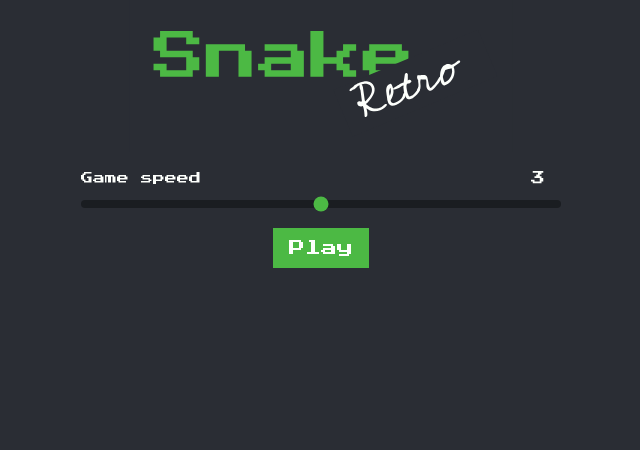
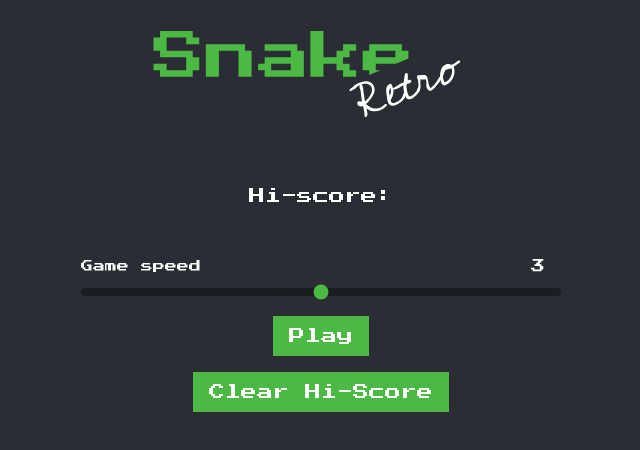
Before and after one commit to itzUmair/snake-game, a React (Vite) app: page / in a window 1280 px wide. Shown: the top 450 px of the page, without its empty margins (319-959 px from the left). Built offline with nearby package versions, Linux system fonts and the light colour scheme.

Commit message:
added clear score button on home screen

```diff
--- a/src/components/Home.jsx
+++ b/src/components/Home.jsx
@@ -7,11 +7,15 @@ StartSFX.load();
 
 const Home = ({ gameSettings, setGameSettings, setIsPlaying }) => {
   const [gameSpeed, setGameSpeed] = useState(3);
+  const [hiScore, setHiScore] = useState(
+    JSON.parse(localStorage.getItem("hi-score"))
+  );
 
   return (
     <div className="px-4 lg:px-16 flex flex-col items-center justify-center">
       <img src={Logo} alt="Snake Retro" className=" w-96" />
       <div className=" w-[80vw] lg:w-[30rem]">
+        <h2 className="text-center text-clr-100 py-8">Hi-score: {hiScore}</h2>
         <label
           htmlFor="length"
           className=" mt-4 text-xs text-clr-100 flex justify-between items-center pr-4"
@@ -43,6 +47,15 @@ const Home = ({ gameSettings, setGameSettings, setIsPlaying }) => {
       >
         Play
       </button>
+      <button
+        onClick={() => {
+          setHiScore(0);
+          localStorage.setItem("hi-score", JSON.stringify(0));
+        }}
+        className="bg-clr-600 py-2 px-4 mt-4 text-clr-100 "
+      >
+        Clear Hi-Score
+      </button>
     </div>
   );
 };
```
